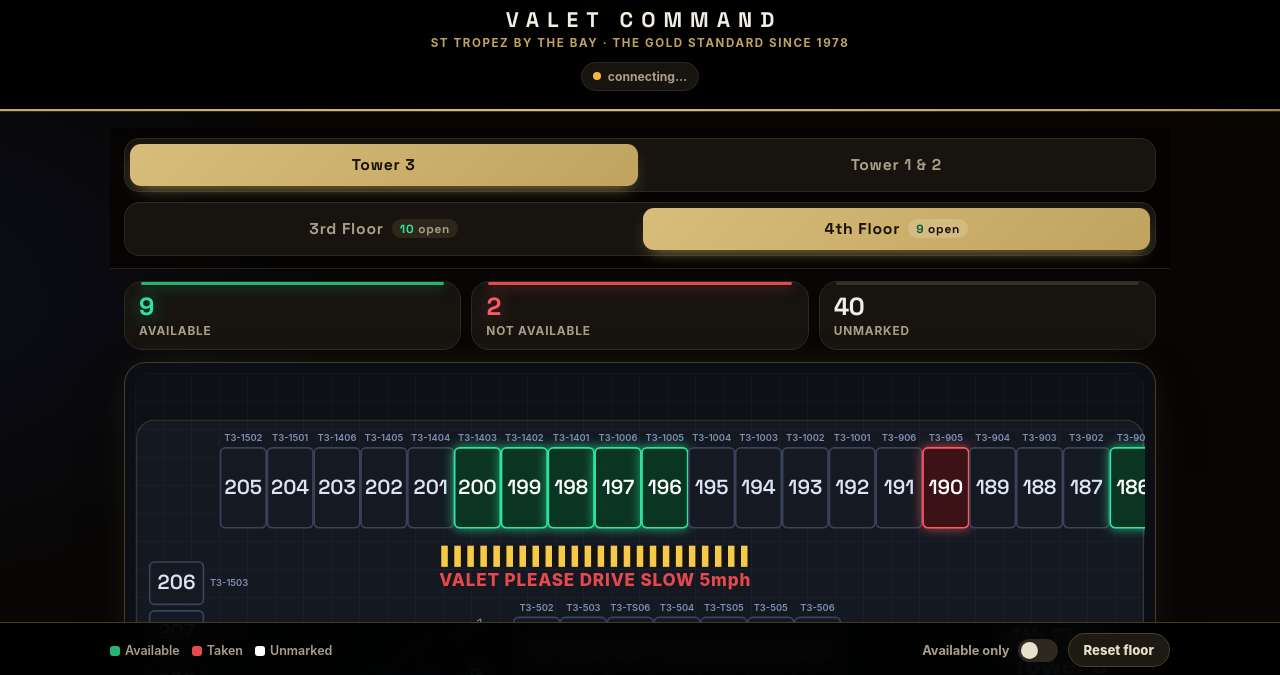
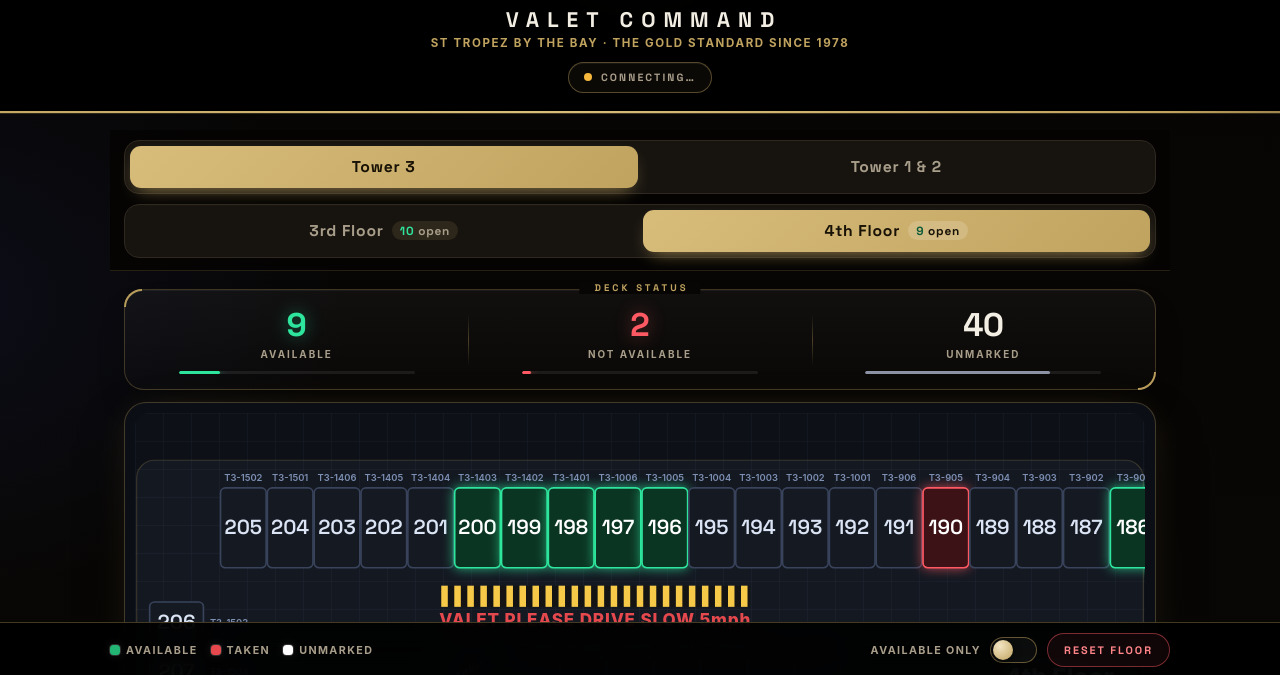
Before and after one commit to JoxelDS/t3-parking, a plain HTML site: page index.html in a window 1280 px wide. Shown: the part 123-798 px from the top of the page. Drawn offline with Linux system fonts and the light colour scheme; no server answers.

Commit message:
Redesign stats as HUD telemetry strip, beacon sync pill, futuristic bottom bar

```diff
--- a/index.html
+++ b/index.html
@@ -26,8 +26,10 @@
   .ttl{line-height:1.15;min-width:0}
   .ttl b{font-family:"Space Grotesk",sans-serif;font-size:1.32rem;font-weight:700;letter-spacing:.38em;text-indent:.38em;text-transform:uppercase;display:block}
   .ttl span{font-size:.72rem;color:var(--gold);font-weight:700;letter-spacing:.14em;text-transform:uppercase}
-  .sync{margin-left:0;display:inline-flex;align-items:center;gap:7px;background:var(--card);border:1px solid var(--line);border-radius:99px;padding:6px 11px;font-size:.76rem;font-weight:700;color:var(--muted);flex:none}
-  .sync i{width:8px;height:8px;border-radius:50%;background:#f5b83d;display:block}
+  .sync{margin-left:0;display:inline-flex;align-items:center;gap:9px;background:rgba(20,17,12,.55);border:1px solid rgba(192,163,95,.42);border-radius:99px;padding:8px 15px;font-family:"Space Grotesk",sans-serif;font-size:.66rem;font-weight:700;letter-spacing:.2em;text-transform:uppercase;color:var(--muted);flex:none;box-shadow:inset 0 1px 0 rgba(255,255,255,.05)}
+  .sync i{width:8px;height:8px;border-radius:50%;background:#f5b83d;display:block;position:relative;flex:none}
+  .sync.live i::after{content:"";position:absolute;inset:-4px;border-radius:50%;border:1px solid #2ee59d;animation:ping 1.8s ease-out infinite}
+  @keyframes ping{0%{transform:scale(.55);opacity:.95}100%{transform:scale(2.05);opacity:0}}
   .sync.live{color:#b9f4dd}.sync.live i{background:#2ee59d;box-shadow:0 0 9px #2ee59d}
   .sync.off{color:#ffc9cb}.sync.off i{background:var(--red)}
   .wrap{max-width:1060px;margin:0 auto;padding:16px 14px 0}
@@ -39,13 +41,21 @@
   .seg button:not(.on) .cnt{background:rgba(192,163,95,.13);color:var(--muted)}
   .seg .cnt b{color:#2ee59d;font-weight:800}
   .seg button.on .cnt b{color:#0d5c39}
-  .stats{display:grid;grid-template-columns:1fr 1fr 1fr;gap:10px;margin-top:12px}
-  .stat{background:var(--card);border:1px solid var(--line);border-radius:var(--radius);padding:13px 14px 11px;position:relative;overflow:hidden}
-  .stat::before{content:"";position:absolute;top:0;left:16px;right:16px;height:3px;border-radius:99px;background:var(--faint);opacity:.35}
-  .stat.g::before{background:var(--green);opacity:1;box-shadow:0 2px 12px rgba(34,181,115,.55)}
-  .stat.r::before{background:var(--red);opacity:1;box-shadow:0 2px 12px rgba(229,72,77,.5)}
-  .stat b{font-size:1.55rem;font-weight:850;line-height:1;display:block;font-variant-numeric:tabular-nums}
-  .stat span{font-size:.74rem;font-weight:700;letter-spacing:.07em;text-transform:uppercase;color:var(--muted);display:block;margin-top:5px}
+  .stats{display:grid;grid-template-columns:1fr 1fr 1fr;margin-top:18px;position:relative;background:linear-gradient(180deg,rgba(255,255,255,.045),rgba(255,255,255,.012));border:1px solid rgba(192,163,95,.28);border-radius:20px;box-shadow:inset 0 1px 0 rgba(255,255,255,.05),0 18px 40px -22px rgba(0,0,0,.9)}
+  .stats::before,.stats::after{content:"";position:absolute;width:16px;height:16px;border:0 solid var(--gold);opacity:.95;z-index:2}
+  .stats::before{top:-1px;left:-1px;border-top-width:2px;border-left-width:2px;border-top-left-radius:20px}
+  .stats::after{bottom:-1px;right:-1px;border-bottom-width:2px;border-right-width:2px;border-bottom-right-radius:20px}
+  .stats .chip{position:absolute;top:-8px;left:50%;transform:translateX(-50%);background:#070605;padding:0 12px;font-family:"Space Grotesk",sans-serif;font-size:.6rem;font-weight:700;letter-spacing:.32em;text-indent:.32em;text-transform:uppercase;color:var(--gold);white-space:nowrap;z-index:2}
+  .stat{padding:19px 8px 15px;text-align:center;position:relative}
+  .stat + .stat::before{content:"";position:absolute;left:0;top:24%;height:52%;width:1px;background:linear-gradient(180deg,transparent,rgba(192,163,95,.35),transparent)}
+  .stat b{font-size:2.05rem;font-weight:700;line-height:1;display:block;font-variant-numeric:tabular-nums}
+  .stat.bump b{animation:bump .35s var(--ease)}
+  @keyframes bump{40%{transform:scale(1.18)}}
+  .stat span{font-size:.62rem;font-weight:700;letter-spacing:.2em;text-transform:uppercase;color:var(--muted);display:block;margin-top:7px}
+  .stat .bar{height:3px;border-radius:99px;background:rgba(255,255,255,.08);margin:11px 14% 0;overflow:hidden}
+  .stat .bar i{display:block;height:100%;width:0;border-radius:99px;background:#8b93a5;transition:width .55s var(--ease)}
+  .stat.g .bar i{background:#2ee59d;box-shadow:0 0 10px rgba(46,229,157,.85)}
+  .stat.r .bar i{background:#ff5964;box-shadow:0 0 10px rgba(255,89,100,.85)}
   .mapcard{margin-top:12px;background:#0b0e14;border:1px solid rgba(192,163,95,.30);border-radius:22px;padding:10px;box-shadow:0 24px 60px -18px rgba(0,0,0,.85),0 0 44px -18px rgba(192,163,95,.35);animation:rise .45s var(--ease) both}
   @keyframes rise{from{opacity:0;transform:translateY(10px)}to{opacity:1;transform:none}}
   svg{width:100%;height:auto;display:block}
@@ -85,16 +95,18 @@
   .floorpane{display:none}.floorpane.on{display:block}
   .bottombar{position:fixed;left:0;right:0;bottom:0;z-index:30;background:rgba(0,0,0,.92);backdrop-filter:blur(14px);-webkit-backdrop-filter:blur(14px);border-top:1px solid rgba(192,163,95,.35);padding:10px 14px calc(10px + env(safe-area-inset-bottom))}
   .bb-in{max-width:1060px;margin:0 auto;display:flex;align-items:center;gap:10px;flex-wrap:wrap}
-  .legend{display:flex;gap:12px;font-size:.78rem;color:var(--muted);font-weight:600;align-items:center}
-  .legend i{width:10px;height:10px;border-radius:3px;display:inline-block;margin-right:5px;vertical-align:-1px}
-  .switch{margin-left:auto;display:inline-flex;align-items:center;gap:8px;font-size:.8rem;font-weight:700;color:var(--muted);cursor:pointer;user-select:none}
-  .switch .tr{width:40px;height:23px;border-radius:99px;background:#2e2820;position:relative;transition:background .2s;flex:none}
-  .switch .tr::after{content:"";position:absolute;top:3px;left:3px;width:17px;height:17px;border-radius:50%;background:#e8e0cd;transition:left .2s var(--ease)}
-  .switch.on{color:var(--ink)} .switch.on .tr{background:var(--green)} .switch.on .tr::after{left:20px}
-  .reset{background:#1d1913;color:#e8dfc8;border:1px solid #4a3f28;border-radius:99px;padding:8px 15px;font:inherit;font-size:.82rem;font-weight:800;cursor:pointer}
+  .legend{display:flex;gap:13px;font-size:.67rem;letter-spacing:.13em;text-transform:uppercase;color:var(--muted);font-weight:700;align-items:center}
+  .legend i{width:10px;height:10px;border-radius:3.5px;display:inline-block;margin-right:6px;vertical-align:-1px;box-shadow:0 0 0 1px rgba(255,255,255,.16),0 0 10px rgba(255,255,255,.10)}
+  .switch{margin-left:auto;display:inline-flex;align-items:center;gap:9px;font-size:.67rem;letter-spacing:.13em;text-transform:uppercase;font-weight:700;color:var(--muted);cursor:pointer;user-select:none}
+  .switch .tr{width:47px;height:26px;border-radius:99px;background:rgba(255,255,255,.04);border:1px solid rgba(192,163,95,.5);position:relative;transition:all .25s var(--ease);flex:none}
+  .switch .tr::after{content:"";position:absolute;top:2px;left:2px;width:20px;height:20px;border-radius:50%;background:radial-gradient(circle at 35% 30%,#f3e5c3,var(--gold));transition:left .25s var(--ease);box-shadow:0 2px 8px rgba(0,0,0,.5)}
+  .switch.on{color:var(--ink)} .switch.on .tr{background:rgba(46,229,157,.14);border-color:#2ee59d;box-shadow:0 0 14px rgba(46,229,157,.35)} .switch.on .tr::after{left:23px;background:radial-gradient(circle at 35% 30%,#c8ffe9,#2ee59d)}
+  .reset{background:rgba(255,89,100,.06);color:#ff8589;border:1px solid rgba(255,89,100,.45);border-radius:99px;padding:9px 16px;font:inherit;font-family:"Space Grotesk",sans-serif;font-size:.68rem;font-weight:700;letter-spacing:.18em;text-transform:uppercase;cursor:pointer}
   .reset:active{transform:scale(.96)}
-  .hint{text-align:center;color:var(--faint);font-size:.78rem;margin-top:12px;line-height:1.5}
-  @media(max-width:560px){ .stat b{font-size:1.3rem} .ttl b{font-size:1.05rem} .brandlogo{height:72px} }
+  .hint{text-align:center;color:var(--muted);font-size:.7rem;font-weight:600;letter-spacing:.13em;text-transform:uppercase;margin-top:15px;line-height:2.1}
+  .hint .hg{color:#2ee59d}.hint .hr{color:#ff8589}.hint i{color:var(--gold);font-style:normal;margin:0 6px}
+  .hint .hsub{font-size:.6rem;color:var(--faint);letter-spacing:.2em}
+  @media(max-width:560px){ .stat b{font-size:1.55rem} .ttl b{font-size:1.05rem} .brandlogo{height:72px} }
   @media(prefers-reduced-motion:reduce){ *{animation:none !important;transition:none !important} }
 </style>
 </head>
@@ -118,14 +130,15 @@
   </div></div>
 
   <div class="stats">
-    <div class="stat g"><b id="cAvail">0</b><span>Available</span></div>
-    <div class="stat r"><b id="cTaken">0</b><span>Not available</span></div>
-    <div class="stat"><b id="cFree">0</b><span>Unmarked</span></div>
+    <div class="chip">Deck Status</div>
+    <div class="stat g"><b id="cAvail">0</b><span>Available</span><div class="bar"><i id="barA"></i></div></div>
+    <div class="stat r"><b id="cTaken">0</b><span>Not available</span><div class="bar"><i id="barT"></i></div></div>
+    <div class="stat"><b id="cFree">0</b><span>Unmarked</span><div class="bar"><i id="barF"></i></div></div>
   </div>
 
   <div id="panes"></div>
 
-  <p class="hint">Tap a spot: <b style="color:#2ee59d">green = available</b> · tap again: <b style="color:#ff8589">red = not available</b> · tap again: clear.<br>Everyone with this link sees the same map, live.</p>
+  <p class="hint"><b class="hg">Tap</b> available <i>·</i> <b class="hr">Tap again</b> taken <i>·</i> <b>Tap again</b> clear<br><span class="hsub">Shared live — everyone on this link sees the same deck</span></p>
 </div>
 
 <div class="bottombar"><div class="bb-in">
@@ -280,11 +293,15 @@ function paint(key){
   const fnum = key.endsWith('3f') ? '3' : '4';
   if(FLOORS[key].tower===tower) document.getElementById('cnt'+fnum).textContent=a;
   if(key===tower+'-'+floor){
-    document.getElementById('cAvail').textContent=a;
-    document.getElementById('cTaken').textContent=t;
-    document.getElementById('cFree').textContent=Object.keys(o.els).length-a-t;
+    const total=Object.keys(o.els).length, free=total-a-t;
+    setStat('cAvail','barA',a,total); setStat('cTaken','barT',t,total); setStat('cFree','barF',free,total);
   }
   try{ localStorage.setItem(o.fl.ls,JSON.stringify(o.state)); }catch(e){}
+}
+function setStat(id,barId,val,total){
+  const el=document.getElementById(id);
+  if(el.textContent!==String(val)){ el.textContent=val; const st=el.closest('.stat'); if(st){ st.classList.remove('bump'); void st.offsetWidth; st.classList.add('bump'); } }
+  document.getElementById(barId).style.width=(total? (val/total*100):0)+'%';
 }
 function cycle(key,id){
   if(Date.now()<__suppressClick) return;
```
